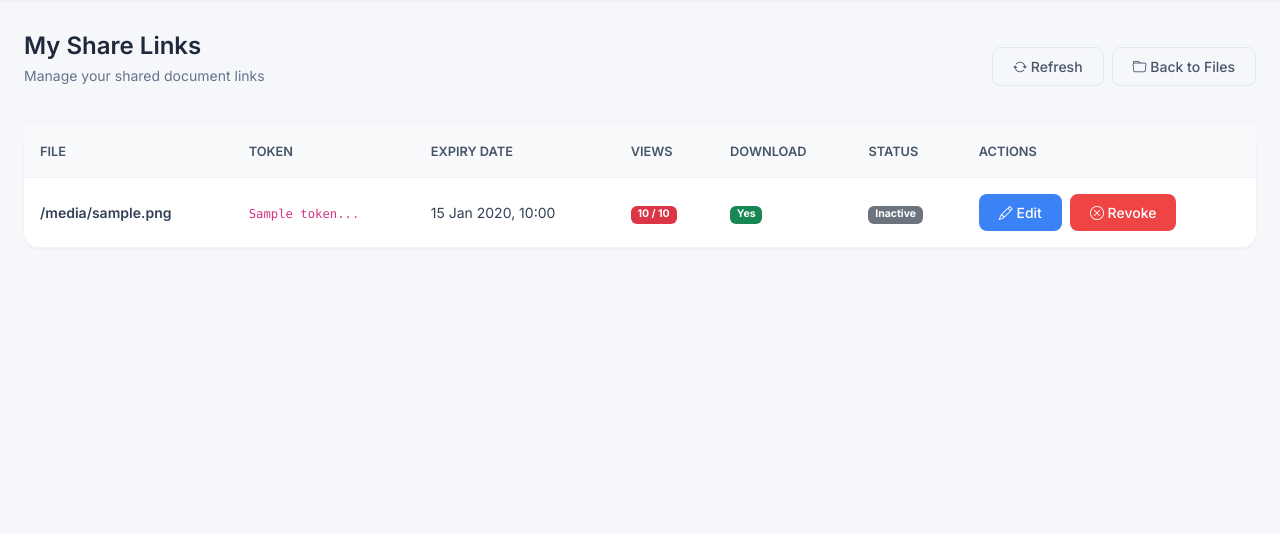
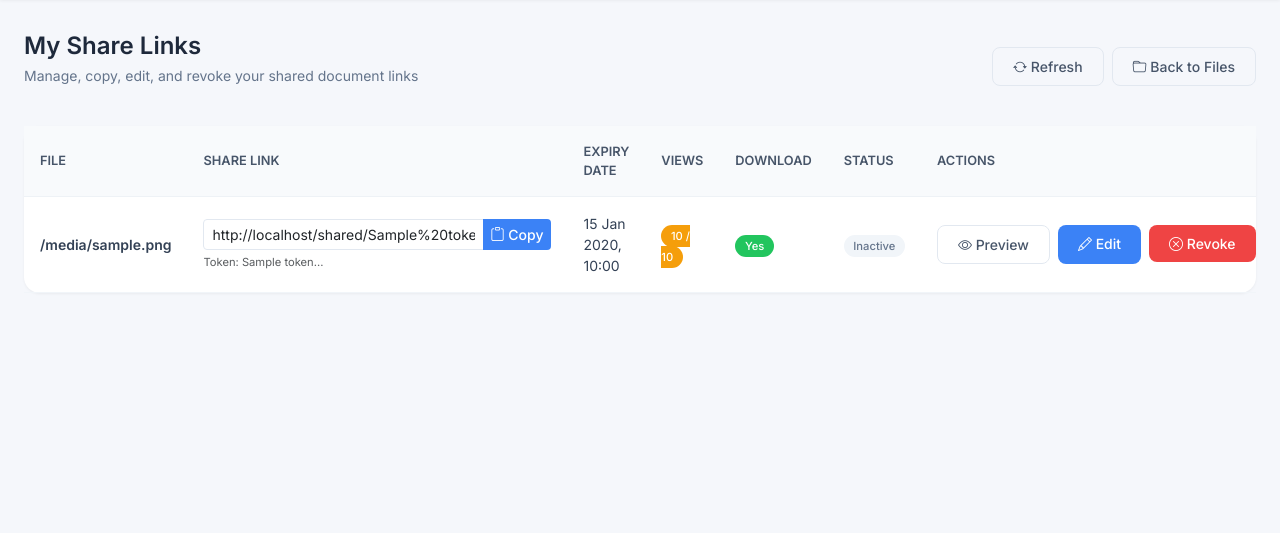
Before and after one commit to Redzuan192/docguard, a Flask app: page /my-links in a window 1280 px wide. Shown: the part 68-601 px from the top of the page. Run offline with Flask 3, Linux system fonts and the light colour scheme; the visitor is signed in with stand-in values (Sample User, id 1); a database or web service that is not in the repository returns one stand-in record (values such as "Sample title"); parts of the project's set-up code (start-up, migrations or seed data) failed here and were passed over; some libraries are stand-ins or nearby versions.

Commit message:
Update my_files and my_links templatessss

```diff
--- a/templates/my_links.html
+++ b/templates/my_links.html
@@ -4,7 +4,7 @@
 <div class="d-flex justify-content-between align-items-center mb-4">
     <div class="page-header mb-0">
         <h1>My Share Links</h1>
-        <p>Manage your shared document links</p>
+        <p>Manage, copy, edit, and revoke your shared document links</p>
     </div>
     <div class="d-flex gap-2">
         <button onclick="location.reload()" class="btn btn-outline-custom">
@@ -24,7 +24,7 @@
                 <thead>
                     <tr>
                         <th>FILE</th>
-                        <th>TOKEN</th>
+                        <th>SHARE LINK</th>
                         <th>EXPIRY DATE</th>
                         <th>VIEWS</th>
                         <th>DOWNLOAD</th>
@@ -34,29 +34,48 @@
                 </thead>
                 <tbody>
                     {% for link in links %}
-                    <tr>
-                        <td class="fw-semibold">{{ link.original_filename }}</td>
-                        <td><code class="small">{{ link.token[:20] }}...</code></td>
+                    {% set share_url = request.host_url.rstrip('/') ~ url_for('shared_access', token=link.token) %}
+                    <tr id="link-{{ link.id }}" {% if new_link_id == link.id %}style="background: #eff6ff;"{% endif %}>
+                        <td class="fw-semibold">
+                            {{ link.original_filename }}
+                            {% if new_link_id == link.id %}
+                                <br><span class="badge-active" style="background: #3b82f6;">New Link</span>
+                            {% endif %}
+                        </td>
+                        <td style="min-width: 380px;">
+                            <div class="input-group input-group-sm">
+                                <input type="text" class="form-control form-modern" value="{{ share_url }}" id="share-url-{{ link.id }}" readonly>
+                                <button type="button" class="btn btn-primary-custom" onclick="copyShareLink('{{ link.id }}')">
+                                    <i class="bi bi-clipboard"></i> Copy
+                                </button>
+                            </div>
+                            <small class="text-muted" style="font-size: 0.7rem;">Token: {{ link.token[:20] }}...</small>
+                        </td>
                         <td class="small">{{ link.expiry_date.strftime('%d %b %Y, %H:%M') if link.expiry_date else 'N/A' }}</td>
                         <td>
                             {% if link.max_views == 999999 %}
-                                <span class="badge bg-secondary">{{ link.used_views }} / ∞</span>
+                                <span class="badge-inactive">{{ link.used_views }} / ∞</span>
                             {% else %}
-                                <span class="badge {% if link.used_views >= link.max_views %}bg-danger{% else %}bg-secondary{% endif %}">
-                                    {{ link.used_views }} / {{ link.max_views }}
-                                </span>
+                                {% if link.used_views >= link.max_views %}
+                                    <span class="badge-warning">{{ link.used_views }} / {{ link.max_views }}</span>
+                                {% else %}
+                                    <span class="badge-inactive">{{ link.used_views }} / {{ link.max_views }}</span>
+                                {% endif %}
                             {% endif %}
                         </td>
-                        <td>{% if link.allow_download %}<span class="badge bg-success">Yes</span>{% else %}<span class="badge bg-secondary">No</span>{% endif %}</td>
+                        <td>{% if link.allow_download %}<span class="badge-active">Yes</span>{% else %}<span class="badge-inactive">No</span>{% endif %}</td>
                         <td>
                             {% if link.is_active and link.used_views < link.max_views %}
-                                <span class="badge bg-success">Active</span>
+                                <span class="badge-active">Active</span>
                             {% else %}
-                                <span class="badge bg-secondary">Inactive</span>
+                                <span class="badge-inactive">Inactive</span>
                             {% endif %}
                         </td>
-                        <td>
+                        <td style="white-space: nowrap;">
                             <div class="d-flex gap-2">
+                                <a href="{{ share_url }}" target="_blank" class="btn btn-outline-custom btn-sm">
+                                    <i class="bi bi-eye"></i> Preview
+                                </a>
                                 <a href="{{ url_for('edit_link', link_id=link.id) }}" class="btn btn-primary-custom btn-sm">
                                     <i class="bi bi-pencil"></i> Edit
                                 </a>
@@ -77,9 +96,29 @@
         <div class="empty-state">
             <i class="bi bi-link"></i>
             <p>No share links created yet</p>
-            <a href="{{ url_for('upload_file') }}" class="btn btn-primary-custom">Upload a file first</a>
+            <a href="{{ url_for('my_files') }}" class="btn btn-primary-custom">Go to My Files</a>
         </div>
         {% endif %}
     </div>
 </div>
+
+<script>
+function copyShareLink(linkId) {
+    const input = document.getElementById('share-url-' + linkId);
+    input.select();
+    input.setSelectionRange(0, 99999);
+
+    if (navigator.clipboard && window.isSecureContext) {
+        navigator.clipboard.writeText(input.value).then(function() {
+            alert('Share link copied to clipboard.');
+        }).catch(function() {
+            document.execCommand('copy');
+            alert('Share link copied to clipboard.');
+        });
+    } else {
+        document.execCommand('copy');
+        alert('Share link copied to clipboard.');
+    }
+}
+</script>
 {% endblock %}
```
Also changed, not shown: templates/my_files.html (+13 -1 lines).
